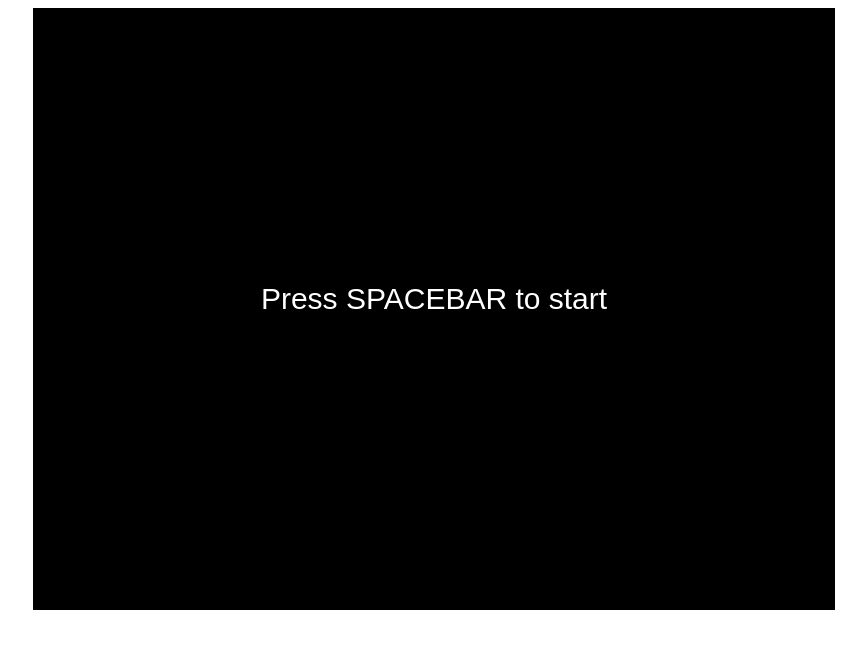
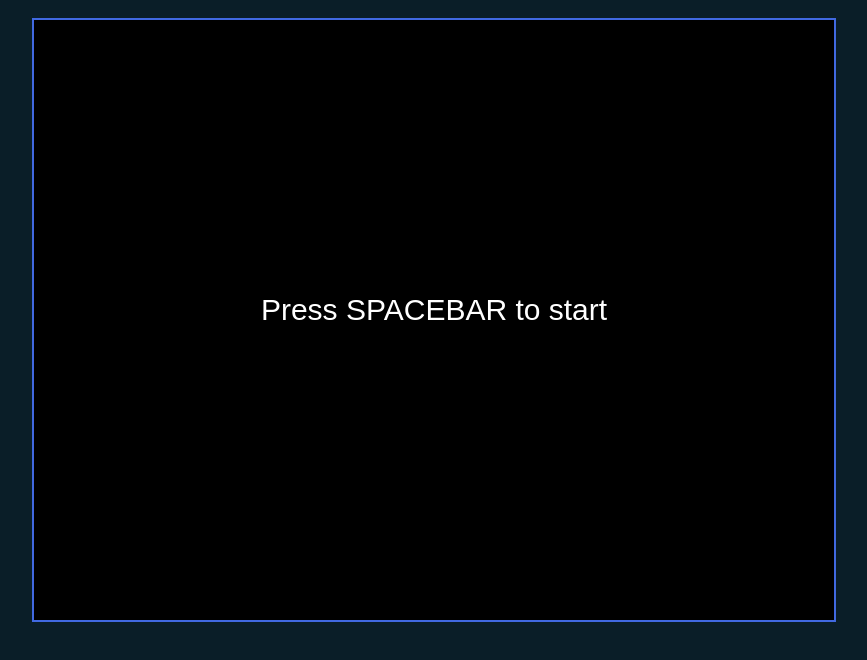
Before and after one commit to mczekajski/arkanoid-2d-game, a plain HTML site: page index.html in a window 1280 px wide. Shown: the whole page, without its empty margins (206-1073 px from the left). Drawn offline with Linux system fonts and the light colour scheme.

Commit message:
New appearance

```diff
--- a/index.html
+++ b/index.html
@@ -6,12 +6,24 @@
     <meta name="viewport" content="width=device-width, initial-scale=1.0">
     <title>Arkanoid 2D Game</title>
     <style>
-        #gameScreen {
-            border: 1px solid black;
+        * {
+            margin: 0;
             padding: 0;
-            margin: auto;
-            display: block;
-            width: 800px;
+            box-sizing: border-box;
+        }
+
+        body {
+            position: relative;
+            background-color: rgb(10, 30, 40);
+            height: 80vh;
+        }
+
+        canvas {
+            position: absolute;
+            left: 50%;
+            top: 50%;
+            transform: translate(-50%, -50%);
+            border: 2px solid royalblue;
         }
 
         img {
--- a/js/index.js
+++ b/js/index.js
@@ -13,7 +13,6 @@ let lastTime = 0;
 let game = new Game(GAME_WIDTH, GAME_HEIGHT);
 
 //images
-let imgBall = document.getElementById('img_ball');
 let imgBackground = document.getElementById('img_background');
 
 function gameLoop(timestamp) {
```
